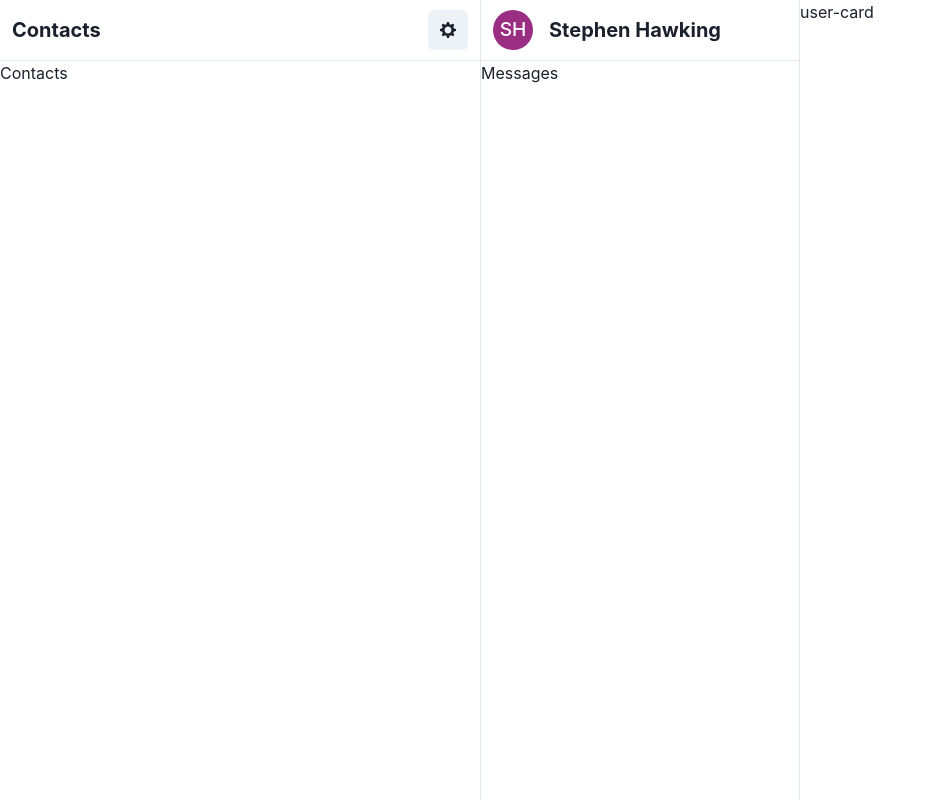
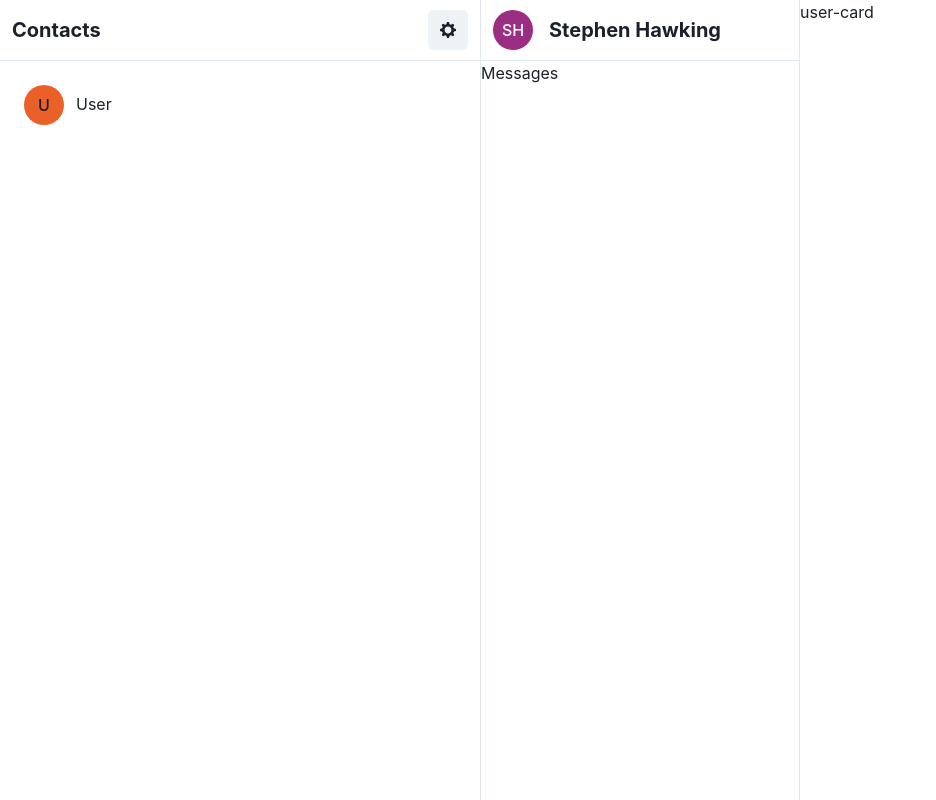
Before and after one commit to sibite/social-app, a React (Create React App) app: page /messages in a window 1280 px wide. Shown: the whole page, without its empty margins (0-936 px from the left). Built offline with nearby package versions, Linux system fonts and the light colour scheme.

Commit message:
Add "Contacts" and "Contact" components

```diff
--- a/src/pages/chat/ChatPage.tsx
+++ b/src/pages/chat/ChatPage.tsx
@@ -1,5 +1,6 @@
 import { Grid, GridItem, useColorModeValue } from '@chakra-ui/react';
 import ContactsHeader from './ContactsHeader';
+import Contacts from './Contacts';
 import LayoutBlock from './LayoutBlock';
 import MessagesHeader from './MessagesHeader';
 
@@ -23,7 +24,9 @@ const ChatPage: React.FC = () => {
         </LayoutBlock>
       </GridItem>
       <GridItem area="contacts">
-        <LayoutBlock>Contacts</LayoutBlock>
+        <LayoutBlock>
+          <Contacts />
+        </LayoutBlock>
       </GridItem>
       <GridItem area="messages-header">
         <LayoutBlock>
--- /dev/null
+++ b/src/pages/chat/Contact.tsx
@@ -0,0 +1,57 @@
+import {
+  Avatar,
+  Circle,
+  Flex,
+  Heading,
+  useColorModeValue,
+} from '@chakra-ui/react';
+
+interface Props {
+  name?: string;
+  avatar?: string;
+  unread?: boolean;
+  onSelect?: Function;
+}
+
+const Contacts: React.FC<Props> = ({
+  name = 'User',
+  avatar,
+  unread = false,
+  onSelect = () => null,
+}) => {
+  const bgColor = useColorModeValue('gray.100', 'gray.900');
+
+  const style = {
+    alignItems: 'center',
+    w: 'full',
+    p: 3,
+    borderRadius: 8,
+    '&:hover': {
+      bgColor,
+    },
+  };
+
+  const headingStyle = {
+    fontWeight: unread ? 'medium' : 'normal',
+    flexGrow: '1',
+    textAlign: 'left',
+    textOverflow: 'ellipsis',
+    whiteSpace: 'nowrap',
+    overflow: 'hidden',
+    py: 2,
+  };
+
+  const clickHandler = () => onSelect();
+
+  return (
+    <Flex sx={style} as="button" onClick={clickHandler}>
+      <Avatar size="md" src={avatar} name={name} mr={3} />
+      <Heading as="h2" size="sm" sx={headingStyle}>
+        {name}
+      </Heading>
+      {unread && <Circle background="blue.400" size={3} />}
+    </Flex>
+  );
+};
+
+export default Contacts;
--- /dev/null
+++ b/src/pages/chat/Contacts.tsx
@@ -0,0 +1,18 @@
+import { VStack } from '@chakra-ui/react';
+import Contact from './Contact';
+
+const Contacts: React.FC = () => {
+  const style = {
+    w: 'full',
+    h: 'full',
+    p: 3,
+  };
+
+  return (
+    <VStack sx={style}>
+      <Contact />
+    </VStack>
+  );
+};
+
+export default Contacts;
--- a/src/pages/chat/LayoutBlock.tsx
+++ b/src/pages/chat/LayoutBlock.tsx
@@ -1,10 +1,10 @@
 import { Box, useColorModeValue } from '@chakra-ui/react';
 
-interface PropsType {
+interface Props {
   children?: React.ReactNode;
 }
 
-const LayoutBlock: React.FC<PropsType> = ({ children }) => {
+const LayoutBlock: React.FC<Props> = ({ children }) => {
   const style = {
     bg: useColorModeValue('white', 'black'),
     w: 'full',
--- a/src/theme/Avatar.tsx
+++ b/src/theme/Avatar.tsx
@@ -13,6 +13,10 @@ const Avatar: ComponentStyleConfig = {
         width: md,
         height: md,
       },
+      label: {
+        lineHeight: 1,
+        fontSize: 16,
+      },
     },
   },
   defaultProps: {
```
